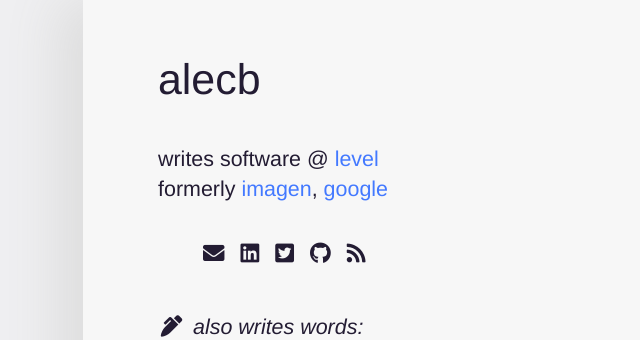
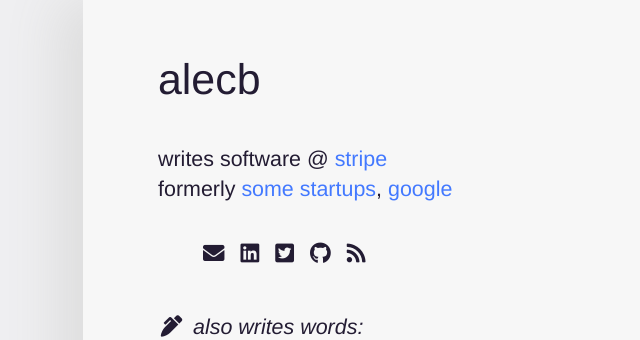
Before and after one commit to AlecBenzer/alecbenzer.github.com, a Jekyll site: the page built from index.md, in a window 1280 px wide. Shown: the top 340 px of the page, without its empty margins (109-749 px from the left). Built offline with Jekyll 4.4.1, drawn with Linux system fonts in a browser that asks for light colours; nearby versions of some CDN libraries.

Commit message:
Update index.md

```diff
--- a/index.md
+++ b/index.md
@@ -9,8 +9,8 @@ layout: page
     }
 </style>
 
-writes software @ [level](https://level.com)
-formerly [imagen](https://imagen.ai), [google](https://google.com/about)
+writes software @ [stripe](https://stripe.com/about)
+formerly [some](https://level.com) [startups](https://imagen.ai), [google](https://google.com/about)
 
 <a href="mailto:hi@alecb.me"><i class="fas fa-envelope"></i></a>
 <a href="https://linkedin.com/in/alecbz"><i class="fab fa-linkedin"></i></a>
```
